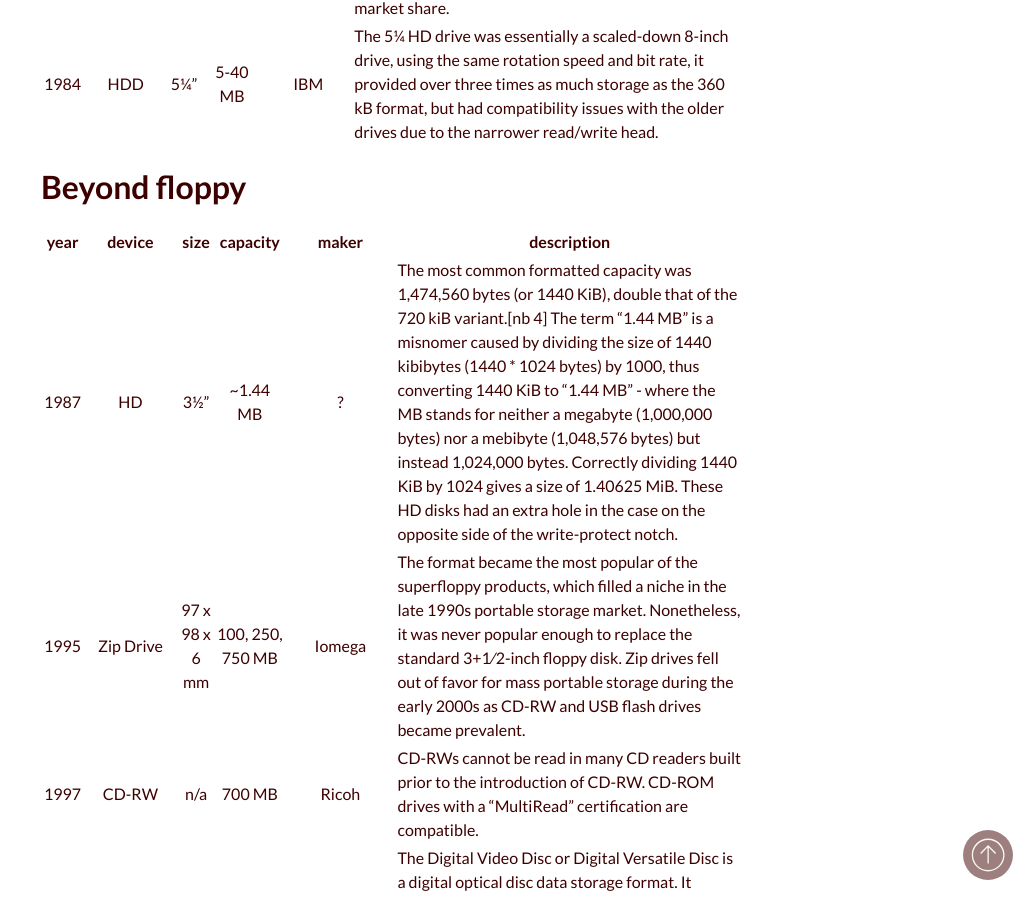
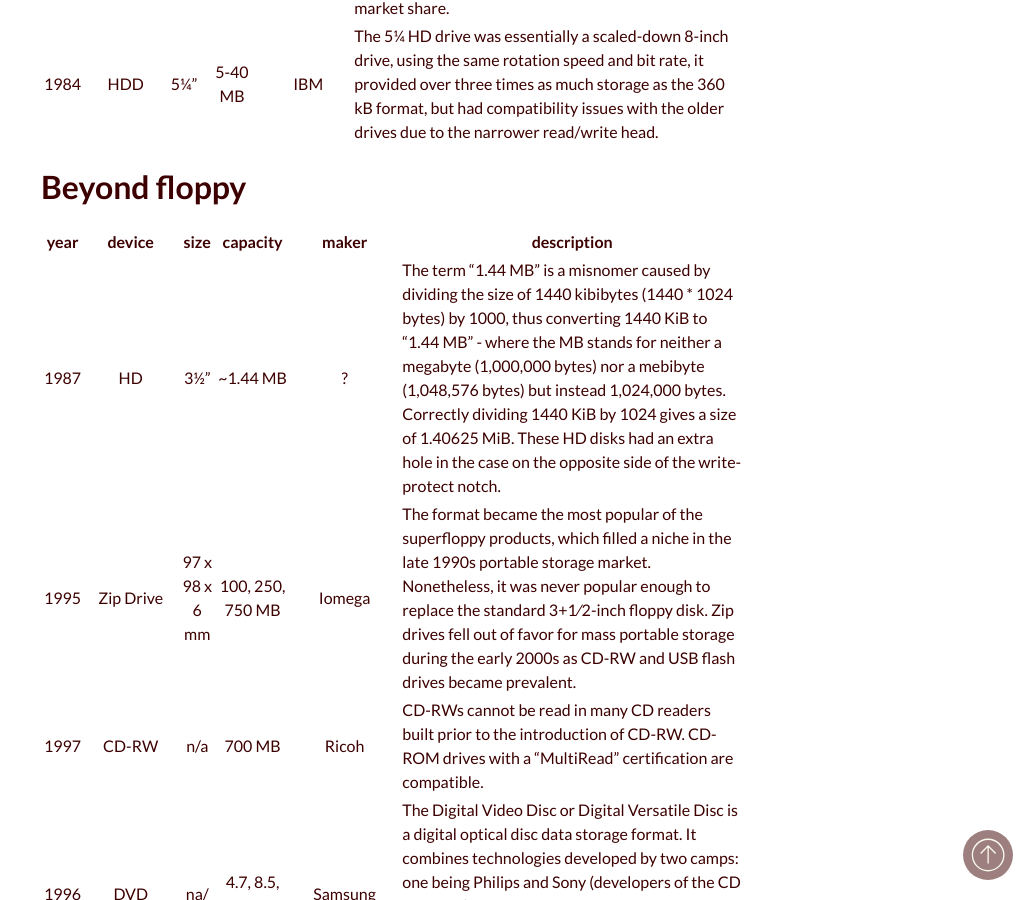
Before and after one commit to Brownsville-Digital/website, a Jekyll site: the page built from _posts/2026-07-18-data-storage-then-to-now.md, in a window 1280 px wide and 900 px high, scrolled down 1076 px. Shown: the whole window, without its empty margins (247-1280 px from the left). Built offline with Jekyll 4.4.1, drawn with Linux system fonts in a browser that asks for light colours.

Commit message:
Remove a line of text.

```diff
--- a/_posts/2026-07-18-data-storage-then-to-now.md
+++ b/_posts/2026-07-18-data-storage-then-to-now.md
@@ -35,7 +35,7 @@ A notable figure is Alan Field Shugart (September 27, 1930 – December 12, 2006
 
 |year|device|         size|capacity|maker|description|
 |:---:|:------:|:-------------:|:--------:|:-----:|-----------|
-|1987|HD           |3½" | ~1.44 MB | ? | The most common formatted capacity was 1,474,560 bytes (or 1440 KiB), double that of the 720 kiB variant.[nb 4] The term "1.44 MB" is a misnomer caused by dividing the size of 1440 kibibytes (1440 * 1024 bytes) by 1000, thus converting 1440 KiB to "1.44 MB" - where the MB stands for neither a megabyte (1,000,000 bytes) nor a mebibyte (1,048,576 bytes) but instead 1,024,000 bytes. Correctly dividing 1440 KiB by 1024 gives a size of 1.40625 MiB. These HD disks had an extra hole in the case on the opposite side of the write-protect notch. |
+|1987|HD           |3½" | ~1.44 MB | ? | The term "1.44 MB" is a misnomer caused by dividing the size of 1440 kibibytes (1440 * 1024 bytes) by 1000, thus converting 1440 KiB to "1.44 MB" - where the MB stands for neither a megabyte (1,000,000 bytes) nor a mebibyte (1,048,576 bytes) but instead 1,024,000 bytes. Correctly dividing 1440 KiB by 1024 gives a size of 1.40625 MiB. These HD disks had an extra hole in the case on the opposite side of the write-protect notch. |
 |1995| Zip Drive | 97 x 98 x 6 mm | 100, 250, 750 MB | Iomega | The format became the most popular of the superfloppy products, which filled a niche in the late 1990s portable storage market. Nonetheless, it was never popular enough to replace the standard 3+1⁄2-inch floppy disk. Zip drives fell out of favor for mass portable storage during the early 2000s as CD-RW and USB flash drives became prevalent. |
 |1997 | CD-RW | n/a     |        700 MB | Ricoh | CD-RWs cannot be read in many CD readers built prior to the introduction of CD-RW. CD-ROM drives with a "MultiRead" certification are compatible.|
 |1996| DVD | na/        |4.7, 8.5, 17.08 GB | Samsung | The Digital Video Disc or Digital Versatile Disc is a digital optical disc data storage format. It combines technologies developed by two camps: one being Philips and Sony (developers of the CD and CD-i), and the other supporting the Super Density (SD) disc: Toshiba, Time Warner, Matsushita Electric, Hitachi, Mitsubishi Electric, Pioneer, Thomson, and JVC.|
```
